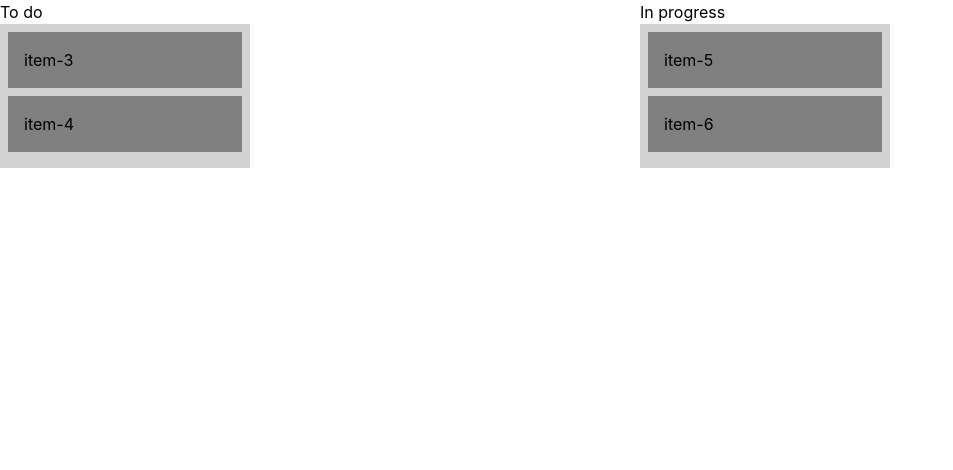
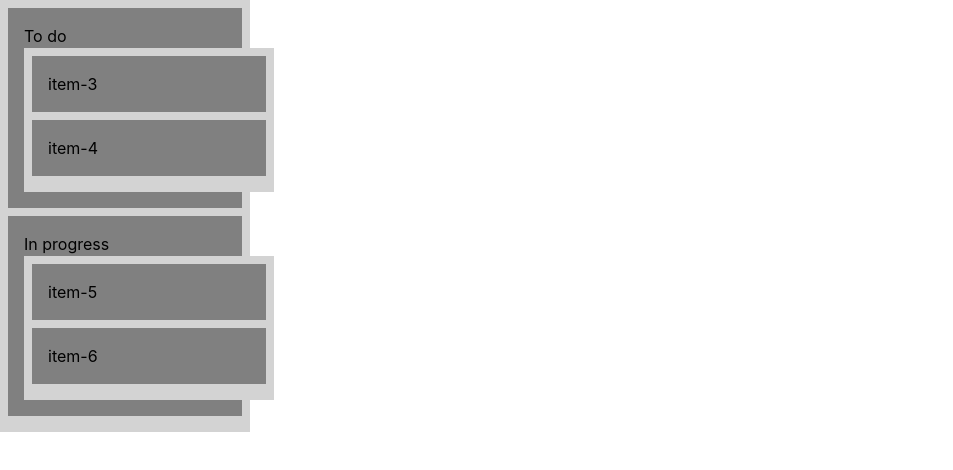
Before and after one commit to tmrdlt/masterthesis-khipu-frontend, a Next.js app: page / in a window 1280 px wide. Shown: the top 470 px of the page, without its empty margins (0-953 px from the left). Built offline with nearby package versions, Linux system fonts and the light colour scheme; no server answers.

Commit message:
Support nested structure
- Display data in 3 dimensions
- Add recursive reorder to reorder data in any dimension

```diff
--- /dev/null
+++ b/components/BoardComponent.tsx
@@ -0,0 +1,31 @@
+import {WorkflowList} from "utils/models";
+import {Draggable, Droppable} from "react-beautiful-dnd";
+import {getListStyle} from "utils/styleElements";
+import ListComponent from "components/ListComponent";
+import React from "react";
+
+interface IBoardProps {
+    board: WorkflowList
+    index: number
+}
+
+const BoardComponent = ({board, index}: IBoardProps): JSX.Element => {
+    return (
+        <Droppable droppableId={board.uuid} type="BOARD">
+            {(provided, snapshot) => (
+                <div ref={provided.innerRef}
+                     {...provided.droppableProps}
+                     style={getListStyle(snapshot.isDraggingOver)}
+                >
+                    {board.children.map((list, index) => (
+                        <ListComponent key={index} list={list} index={index}/>
+                    ))}
+                    {provided.placeholder}
+                </div>
+
+            )}
+        </Droppable>
+    )
+}
+
+export default BoardComponent
--- /dev/null
+++ b/components/ItemComponent.tsx
@@ -0,0 +1,32 @@
+import {Draggable} from "react-beautiful-dnd";
+import React from "react";
+import {WorkflowList} from "utils/models";
+import {getItemStyle} from "utils/styleElements";
+
+
+interface IItemProps {
+    item: WorkflowList
+    index: number
+}
+
+const ItemComponent = ({item, index}: IItemProps): JSX.Element => {
+    return (
+        <Draggable key={item.uuid} draggableId={item.uuid} index={index}>
+            {(provided, snapshot) => (
+                <div ref={provided.innerRef}
+                     {...provided.draggableProps}
+                     {...provided.dragHandleProps}
+                     style={getItemStyle(
+                         snapshot.isDragging,
+                         provided.draggableProps.style
+                     )}
+                     className="container mx-auto"
+                >
+                    {item.description}
+                </div>
+            )}
+        </Draggable>
+    )
+}
+
+export default ItemComponent
--- /dev/null
+++ b/components/ListComponent.tsx
@@ -0,0 +1,51 @@
+import {Draggable, Droppable} from "react-beautiful-dnd";
+import React from "react";
+import {getItemStyle, getListStyle} from "utils/styleElements";
+import {WorkflowList} from "utils/models";
+import ItemComponent from "components/ItemComponent";
+
+interface IListProps {
+    list: WorkflowList
+    index: number
+}
+
+const ListComponent = ({list, index}: IListProps): JSX.Element => {
+    return (
+        <Draggable
+            key={list.uuid}
+            draggableId={list.uuid}
+            index={index}
+        >
+            {(provided, snapshot) => (
+                <div ref={provided.innerRef}
+                     {...provided.draggableProps}
+                     {...provided.dragHandleProps}
+                     style={getItemStyle(
+                         snapshot.isDragging,
+                         provided.draggableProps.style
+                     )}
+                     className="container mx-auto"
+                >
+                    <Droppable droppableId={list.uuid} type="LIST">
+                        {(provided, snapshot) => (
+                            <div className="container mx-auto">
+                                <div>{list.title}</div>
+                                <div ref={provided.innerRef}
+                                     {...provided.droppableProps}
+                                     style={getListStyle(snapshot.isDraggingOver)}
+                                >
+                                    {list.children.map((item, index) => (
+                                        <ItemComponent key={item.uuid} item={item} index={index}/>))}
+                                    {provided.placeholder}
+                                </div>
+                            </div>
+                        )}
+                    </Droppable></div>
+            )}
+
+        </Draggable>
+
+    )
+}
+
+export default ListComponent
--- a/pages/index.tsx
+++ b/pages/index.tsx
@@ -3,8 +3,8 @@ import {DragDropContext, Draggable, Droppable, DropResult, DraggableLocation} fr
 import {initialData} from "utils/initial-data";
 import axios from "axios";
 import {WorkflowList} from "utils/models";
+import BoardComponent from "components/BoardComponent";
 
-const grid = 8;
 
 /**
  * Reorder items inside a list.
@@ -13,6 +13,20 @@ const reorder = (items: Array<WorkflowList>, startIndex: number, endIndex: numbe
     const [removed] = items.splice(startIndex, 1);
     items.splice(endIndex, 0, removed);
     return items;
+};
+
+/**
+ * Recursively reorder items inside a list.
+ */
+const recursiveReorder = (lists: Array<WorkflowList>, listUUidToReorder: string, startIndex: number, endIndex: number) => {
+    lists.forEach(list => {
+        if (list.uuid == listUUidToReorder) {
+            const [removed] = list.children.splice(startIndex, 1);
+            list.children.splice(endIndex, 0, removed);
+        } else {
+            recursiveReorder(list.children, listUUidToReorder, startIndex, endIndex)
+        }
+    })
 };
 
 /**
@@ -31,41 +45,23 @@ const move = (sourceItems: Array<WorkflowList>,
     return [sourceClone, destinationClone];
 };
 
-const getItemStyle = (isDragging, draggableStyle) => ({
-    // some basic styles to make the items look a bit nicer
-    userSelect: "none",
-    padding: grid * 2,
-    margin: `0 0 ${grid}px 0`,
-
-    // change background colour if dragging
-    background: isDragging ? "lightgreen" : "grey",
-
-    // styles we need to apply on draggables
-    ...draggableStyle
-});
-const getListStyle = isDraggingOver => ({
-    background: isDraggingOver ? "lightblue" : "lightgrey",
-    padding: grid,
-    width: 250
-});
 
 const Home: FunctionComponent = (): JSX.Element => {
 
     const [state, setState] = useState(initialData);
 
     useEffect(() => {
-        getWorkflowLists();
+        //getWorkflowLists();
     }, []);
 
     const getWorkflowLists = async () => {
-        axios.get('http://localhost:5001/workflowList', {
-            method: 'GET'
-        }).then(function (response) {
-            const workflowLists: Array<WorkflowList> = response.data;
-            console.log(workflowLists)
-            setState(workflowLists);
-        }).catch(function (error) {
-            console.log(error)
+        axios.get('http://localhost:5001/workflowList')
+            .then(function (response) {
+                const workflowLists: Array<WorkflowList> = response.data;
+                console.log(workflowLists);
+                setState(workflowLists);
+            }).catch(function (error) {
+            console.log(error);
         });
     }
 
@@ -80,12 +76,8 @@ const Home: FunctionComponent = (): JSX.Element => {
         const destinationDroppableId: string = destination.droppableId;
 
         if (sourceDroppableId === destinationDroppableId) {
-            const list = state.find(list => list.uuid == sourceDroppableId);
-            const listIndex = state.indexOf(list);
-            const reorderedItems = reorder(list.children, source.index, destination.index);
-            // Make shallow copy
-            const newState = [...state];
-            newState[listIndex].children = reorderedItems;
+            let newState = [...state]
+            recursiveReorder(newState, sourceDroppableId, source.index, destination.index)
             setState(newState);
         } else {
             const sourceList = state.find(list => list.uuid == sourceDroppableId);
@@ -107,38 +99,11 @@ const Home: FunctionComponent = (): JSX.Element => {
         // TODO move into components
         <div style={{display: "flex"}}>
             <DragDropContext onDragEnd={onDragEnd}>
-                {state.map((list, index) => (
-                    <Droppable key={index} droppableId={list.uuid}>
-                        {(provided, snapshot) => (
-                            <div className="container mx-auto">
-                                <div>{list.title}</div>
-                                <div ref={provided.innerRef}
-                                     {...provided.droppableProps}
-                                     style={getListStyle(snapshot.isDraggingOver)}
-                                >
-                                    {list.children.map((item, index) => (
-                                        <Draggable key={item.uuid} draggableId={item.uuid} index={index}>
-                                            {(provided, snapshot) => (
-                                                <div ref={provided.innerRef}
-                                                     {...provided.draggableProps}
-                                                     {...provided.dragHandleProps}
-                                                     style={getItemStyle(
-                                                         snapshot.isDragging,
-                                                         provided.draggableProps.style
-                                                     )}
-                                                     className="container mx-auto"
-                                                >
-                                                    {item.description}
-                                                </div>
-                                            )}
-                                        </Draggable>))}
-                                    {provided.placeholder}
-                                </div>
-                            </div>
-                        )}
-                    </Droppable>
-
-                ))}
+                <div>
+                    {state.map((board, index) => (
+                        <BoardComponent key={index} board={board} index={index}/>
+                    ))}
+                </div>
             </DragDropContext>
         </div>
     );
--- a/utils/initial-data.ts
+++ b/utils/initial-data.ts
@@ -18,12 +18,20 @@ export const initialData: Array<WorkflowList> =
     [
         {
             id: 1,
+            uuid: 'board-1',
+            title: 'To do',
+            description: 'test',
+            usageType: 'BOARD',
+            children: [
+                {
+                    id: 1,
                     uuid: 'list-1',
                     title: 'To do',
                     description: 'test',
+                    usageType: 'LIST',
                     children: [
-                {id: 3, uuid: 'item-3', title: 'item', description: 'item-3', children: []},
-                {id: 4, uuid: 'item-4', title: 'item', description: 'item-4', children: []}
+                        {id: 3, uuid: 'item-3', title: 'item', description: 'item-3', usageType: 'ITEM', children: []},
+                        {id: 4, uuid: 'item-4', title: 'item', description: 'item-4', usageType: 'ITEM', children: []}
                     ]
                 },
                 {
@@ -31,10 +39,13 @@ export const initialData: Array<WorkflowList> =
                     uuid: 'list-2',
                     title: 'In progress',
                     description: 'test',
+                    usageType: 'LIST',
                     children: [
-                {id: 5, uuid: 'item-5', title: 'item', description: 'item-5', children: []},
-                {id: 6, uuid: 'item-6', title: 'item', description: 'item-6', children: []}
+                        {id: 5, uuid: 'item-5', title: 'item', description: 'item-5', usageType: 'ITEM', children: []},
+                        {id: 6, uuid: 'item-6', title: 'item', description: 'item-6', usageType: 'ITEM', children: []}
 
                     ]
                 }
+            ]
+        }
     ];
--- a/utils/models.ts
+++ b/utils/models.ts
@@ -3,5 +3,6 @@ export type WorkflowList = {
     uuid: string,
     title: string,
     description: string,
+    usageType: String,
     children: Array<WorkflowList>
 }
--- /dev/null
+++ b/utils/styleElements.ts
@@ -0,0 +1,20 @@
+const grid = 8;
+
+export const getItemStyle = (isDragging, draggableStyle) => ({
+    // some basic styles to make the items look a bit nicer
+    userSelect: "none",
+    padding: grid * 2,
+    margin: `0 0 ${grid}px 0`,
+
+    // change background colour if dragging
+    background: isDragging ? "lightgreen" : "grey",
+
+    // styles we need to apply on draggables
+    ...draggableStyle
+});
+
+export const getListStyle = isDraggingOver => ({
+    background: isDraggingOver ? "lightblue" : "lightgrey",
+    padding: grid,
+    width: 250
+});
```
Lines whose indentation alone changed are shown as unchanged.
